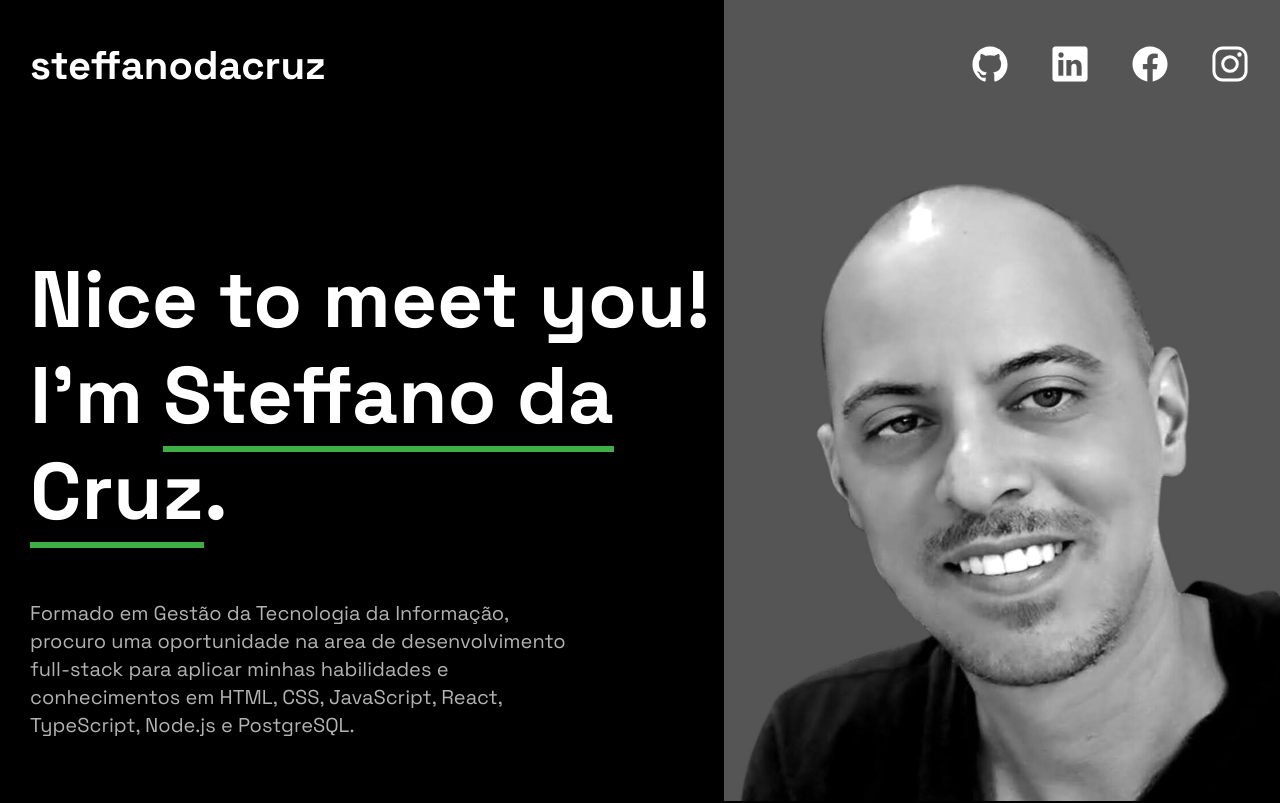
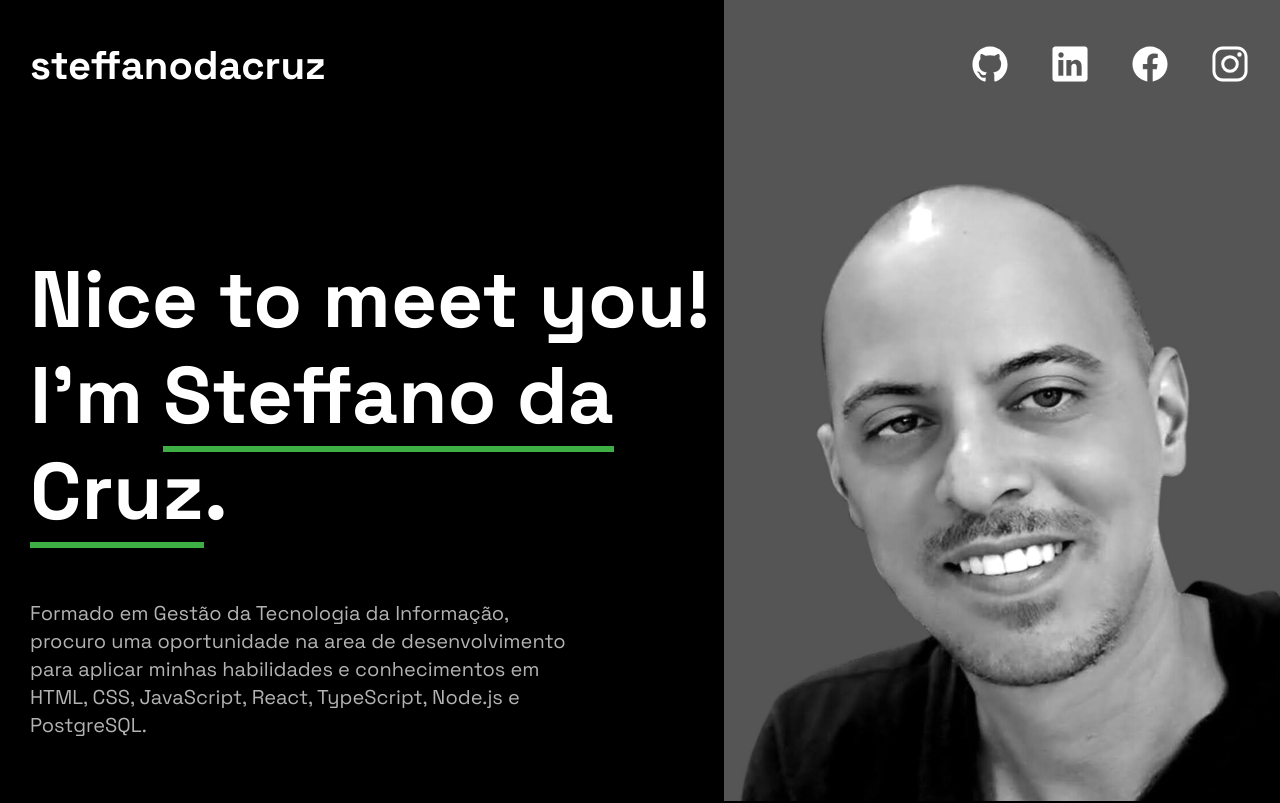
Before and after one commit to steffano-da-cruz/my-portfolio, a React (Vite) app: page / in a window 1280 px wide. Shown: the top 803 px of the page. Built offline with nearby package versions, Linux system fonts and the light colour scheme.

Commit message:
Update Main.jsx

```diff
--- a/src/components/Main.jsx
+++ b/src/components/Main.jsx
@@ -16,9 +16,9 @@ function Main() {
             </h1>
             <p className="hero-description txt-sm ln-ht-bg fade mar-btm-bg ">
               Formado em Gestão da Tecnologia da Informação, procuro uma
-              oportunidade na area de desenvolvimento full-stack para aplicar
-              minhas habilidades e conhecimentos em HTML, CSS, JavaScript,
-              React, TypeScript, Node.js e PostgreSQL.
+              oportunidade na area de desenvolvimento para aplicar minhas
+              habilidades e conhecimentos em HTML, CSS, JavaScript, React,
+              TypeScript, Node.js e PostgreSQL.
             </p>
             <a className="contact-button" href="#contact-section">
               Contact me
```
